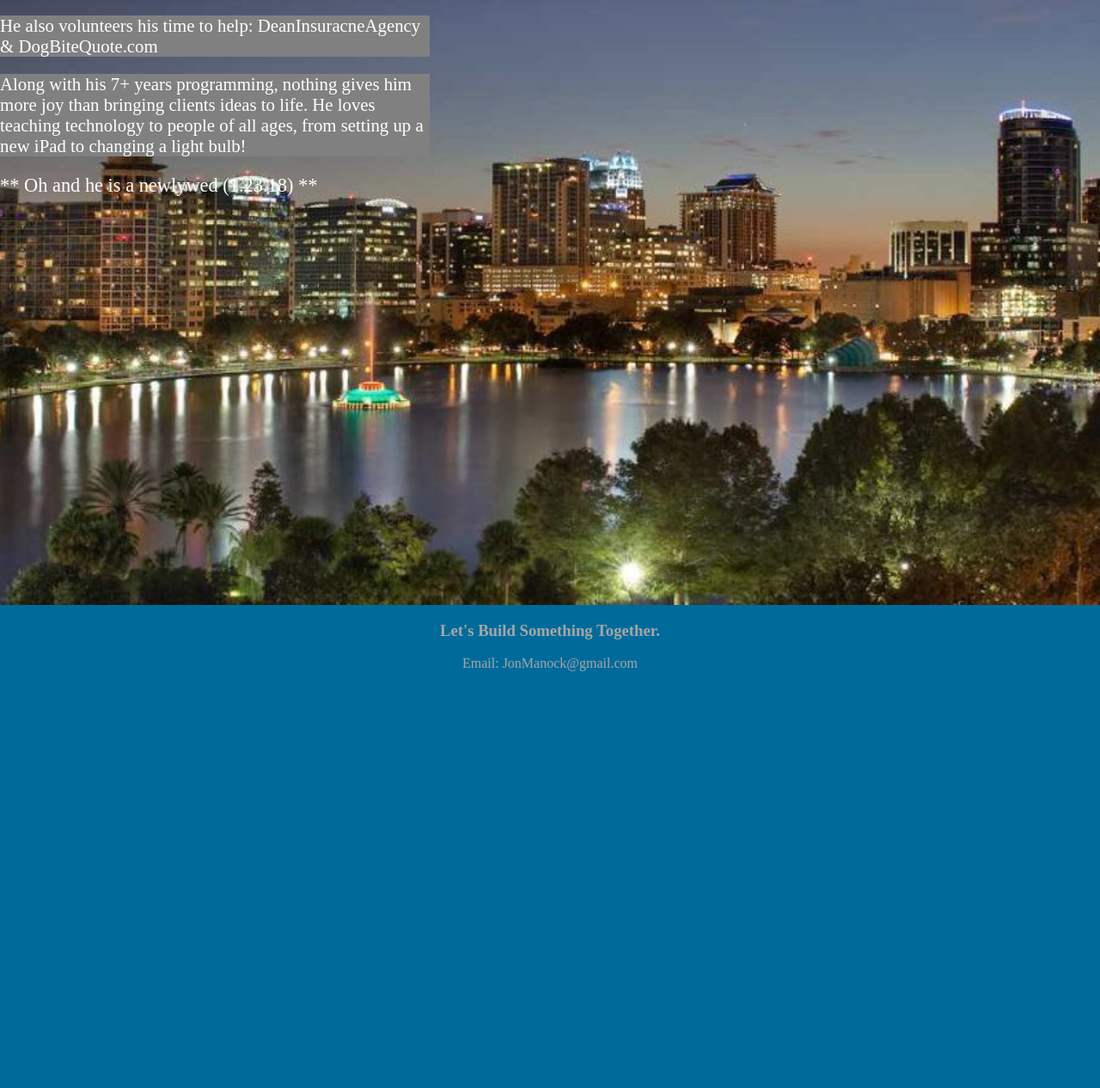
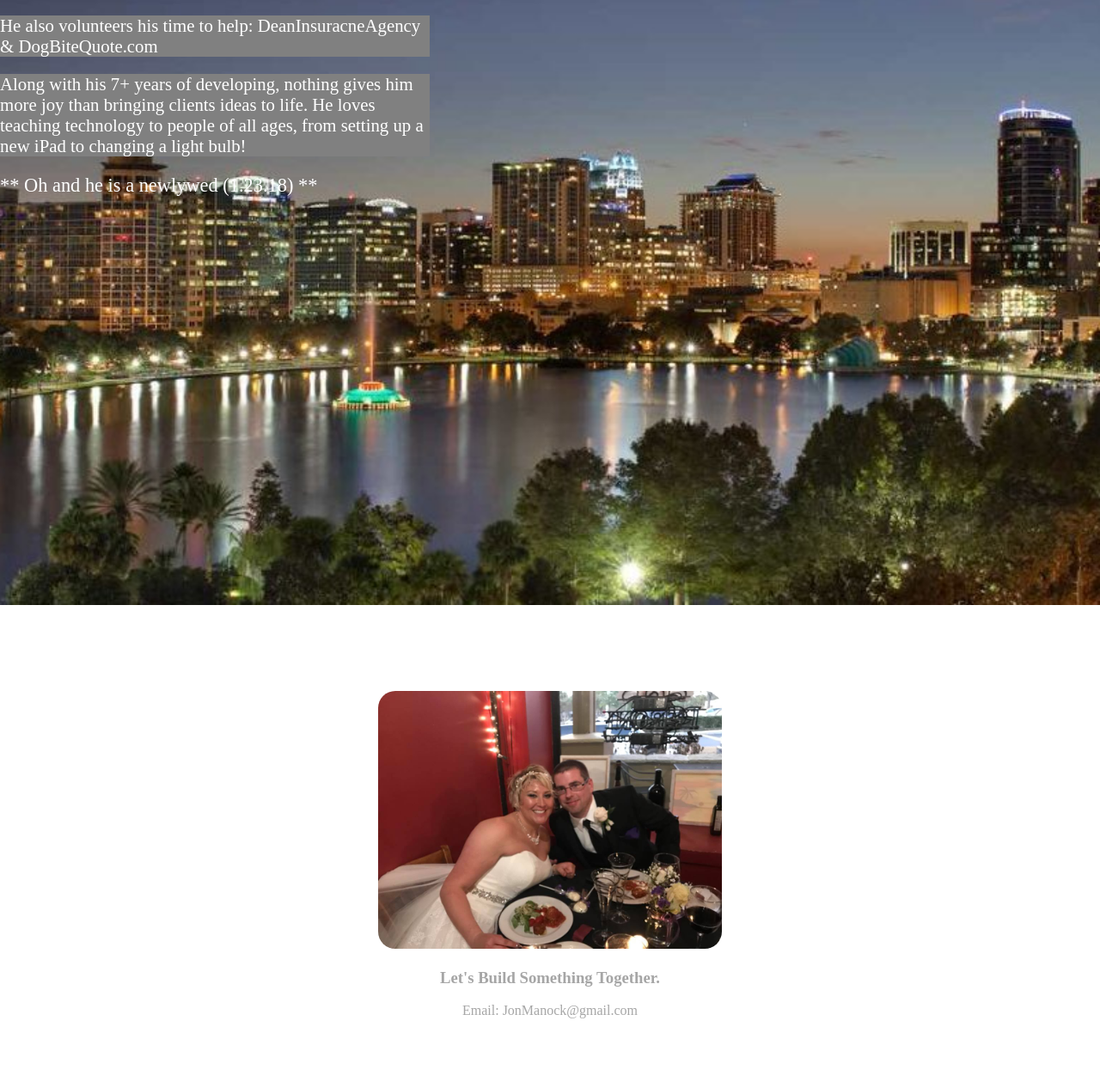
Before and after one commit to jmanock/site, a website: page app/index.html in a window 1280 px wide. Shown: the part 2974-4240 px from the top of the page at 86% size. Drawn offline with nearby package versions, Linux system fonts and the light colour scheme; files that its build step writes are made by us from their sources; a web font is replaced by a local one.

Commit message:
working on contact section

```diff
--- a/app/index.html
+++ b/app/index.html
@@ -92,12 +92,13 @@
           He also volunteers his time to help: DeanInsuracneAgency & DogBiteQuote.com
         </p>
         <p>
-          Along with his 7+ years programming, nothing gives him more joy than bringing clients ideas to life. He loves teaching technology to people of all ages, from setting up a new iPad to changing a light bulb!
+          Along with his 7+ years of developing, nothing gives him more joy than bringing clients ideas to life. He loves teaching technology to people of all ages, from setting up a new iPad to changing a light bulb!
         </p>
         <span>** Oh and he is a newlywed (1.23.18) **</span>
       </section>
 
       <section id='contact'>
+        <img src='images/4.jpg' alt='Wedding Photo'>
         <h3>Let's Build Something Together.</h3>
         <p>Email: JonManock@gmail.com</p>
       </section>
--- a/app/styles/main.css
+++ b/app/styles/main.css
@@ -227,15 +227,21 @@ span{
 #contact{
   grid-area:contact;
   text-align:center;
-  background-color:#006b9a;
   color:#a6a6a6;
   /* color:#a6a6a6; */
   /* color:#fff; */
 }
+#contact img{
+  margin-top:100px;
+  width:400px;
+  height:300px;
+  border-radius:20px;
+}
 footer{
   grid-area:footer;
   text-align:center;
-  background-color:pink;
+  background-color:#333;
+  color:#fff;
 }
 
 
```
Also changed, not shown: app/images/4.jpg (added).
